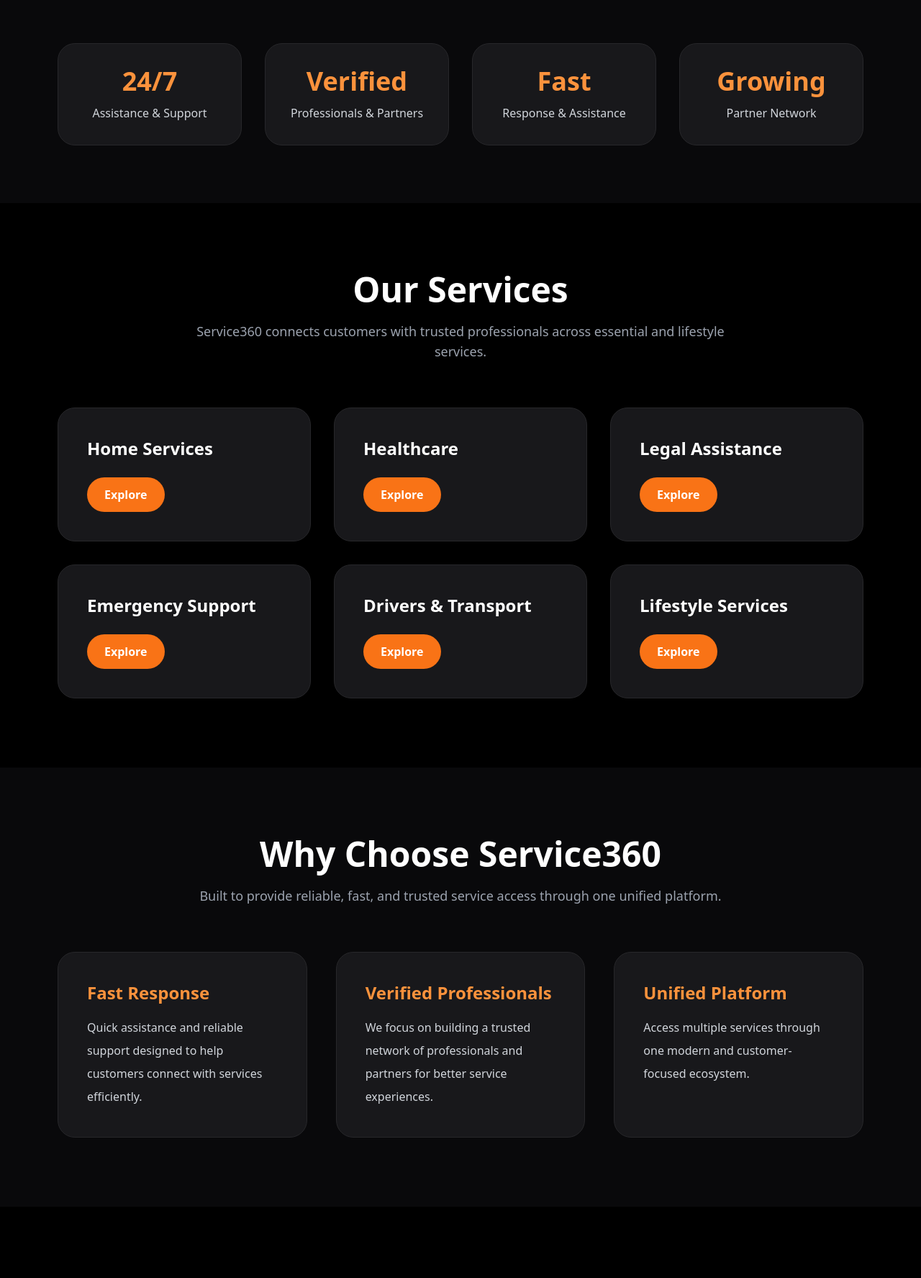
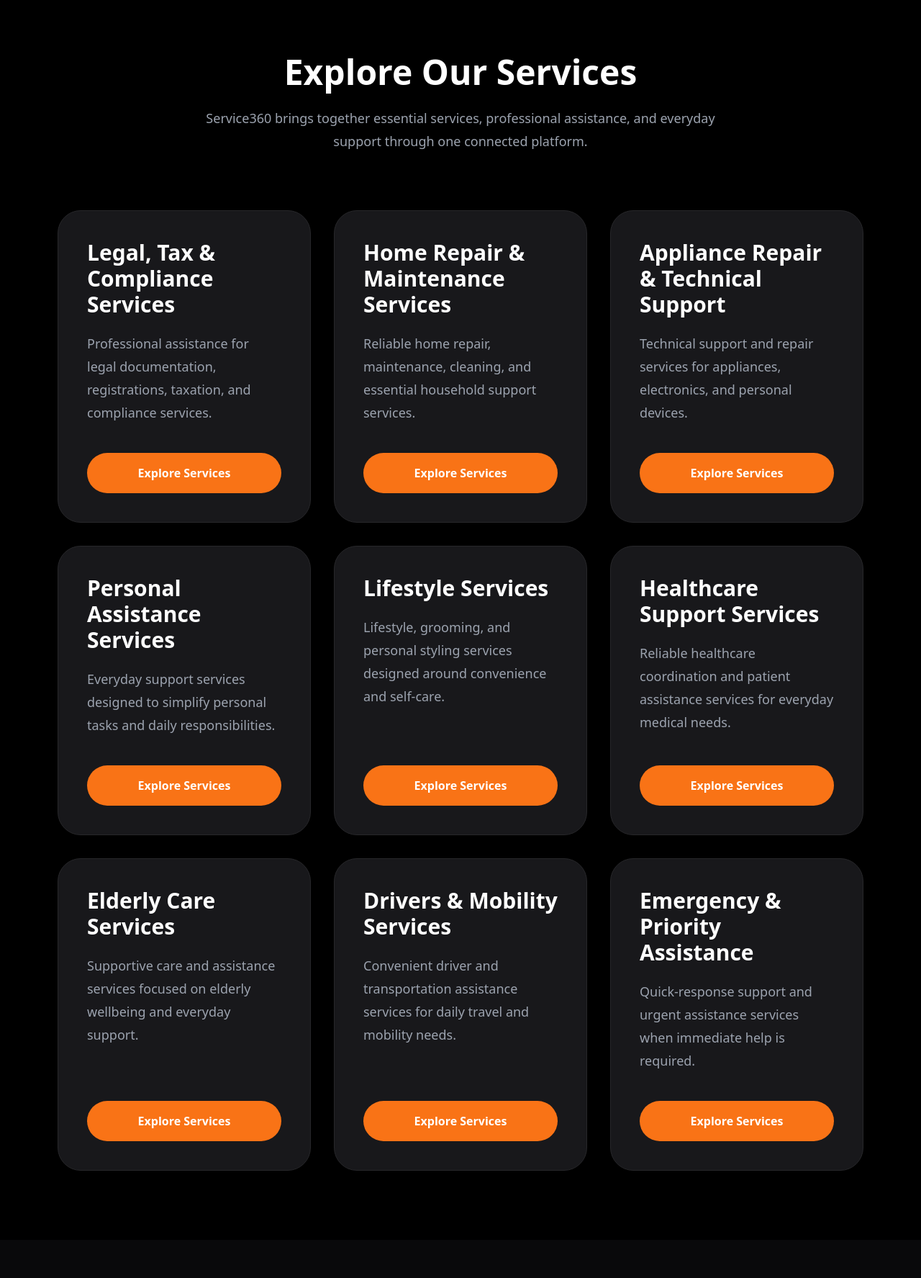
Before and after one commit to service-360/service360-website, a Next.js app: page / in a window 1280 px wide. Shown: the part 983-2758 px from the top of the page at 72% size. Built offline with nearby package versions, Linux system fonts and the light colour scheme.

Commit message:
Redesign homepage with structured service categories

```diff
--- a/app/page.js
+++ b/app/page.js
@@ -5,13 +5,71 @@ import Footer from "./components/Footer"
 
 export default function Home() {
 
-  const services = [
-    "Home Services",
-    "Healthcare",
-    "Legal Assistance",
-    "Emergency Support",
-    "Drivers & Transport",
-    "Lifestyle Services"
+  const serviceCategories = [
+
+    {
+      category: "Legal, Tax & Compliance Services",
+
+      description:
+        "Professional assistance for legal documentation, registrations, taxation, and compliance services.",
+    },
+
+    {
+      category: "Home Repair & Maintenance Services",
+
+      description:
+        "Reliable home repair, maintenance, cleaning, and essential household support services.",
+    },
+
+    {
+      category: "Appliance Repair & Technical Support",
+
+      description:
+        "Technical support and repair services for appliances, electronics, and personal devices.",
+    },
+
+    {
+      category: "Personal Assistance Services",
+
+      description:
+        "Everyday support services designed to simplify personal tasks and daily responsibilities.",
+    },
+
+    {
+      category: "Lifestyle Services",
+
+      description:
+        "Lifestyle, grooming, and personal styling services designed around convenience and self-care.",
+    },
+
+    {
+      category: "Healthcare Support Services",
+
+      description:
+        "Reliable healthcare coordination and patient assistance services for everyday medical needs.",
+    },
+
+    {
+      category: "Elderly Care Services",
+
+      description:
+        "Supportive care and assistance services focused on elderly wellbeing and everyday support.",
+    },
+
+    {
+      category: "Drivers & Mobility Services",
+
+      description:
+        "Convenient driver and transportation assistance services for daily travel and mobility needs.",
+    },
+
+    {
+      category: "Emergency & Priority Assistance",
+
+      description:
+        "Quick-response support and urgent assistance services when immediate help is required.",
+    },
+
   ]
 
   return (
@@ -92,10 +150,10 @@ export default function Home() {
                 <div className="bg-black border border-zinc-800 rounded-2xl p-5 flex items-center justify-between">
                   <div>
                     <p className="text-lg font-semibold">
-                      Plumbing Services
+                      Home Services
                     </p>
                     <p className="text-gray-500 text-sm">
-                      Quick home assistance
+                      Quick household assistance
                     </p>
                   </div>
 
@@ -107,10 +165,10 @@ export default function Home() {
                 <div className="bg-black border border-zinc-800 rounded-2xl p-5 flex items-center justify-between">
                   <div>
                     <p className="text-lg font-semibold">
-                      Legal Documentation
+                      Legal & Tax Services
                     </p>
                     <p className="text-gray-500 text-sm">
-                      Trusted legal support
+                      Trusted documentation support
                     </p>
                   </div>
 
@@ -144,137 +202,123 @@ export default function Home() {
 
       </section>
 
-      {/* Trust Metrics */}
-      <section className="px-6 md:px-20 py-20 bg-zinc-950">
-
-        <div className="grid md:grid-cols-4 gap-8 text-center">
-
-          <div className="bg-zinc-900 border border-zinc-800 rounded-3xl p-8">
-            <h3 className="text-4xl font-bold text-orange-400 mb-3">
-              24/7
-            </h3>
-            <p className="text-gray-300">
-              Assistance & Support
-            </p>
-          </div>
-
-          <div className="bg-zinc-900 border border-zinc-800 rounded-3xl p-8">
-            <h3 className="text-4xl font-bold text-orange-400 mb-3">
-              Verified
-            </h3>
-            <p className="text-gray-300">
-              Professionals & Partners
-            </p>
-          </div>
-
-          <div className="bg-zinc-900 border border-zinc-800 rounded-3xl p-8">
-            <h3 className="text-4xl font-bold text-orange-400 mb-3">
-              Fast
-            </h3>
-            <p className="text-gray-300">
-              Response & Assistance
-            </p>
-          </div>
-
-          <div className="bg-zinc-900 border border-zinc-800 rounded-3xl p-8">
-            <h3 className="text-4xl font-bold text-orange-400 mb-3">
-              Growing
-            </h3>
-            <p className="text-gray-300">
-              Partner Network
-            </p>
-          </div>
-
-        </div>
-
-      </section>
-
-      {/* Services */}
+      {/* Services Ecosystem */}
       <section className="px-6 md:px-20 py-24 bg-black">
 
-        <div className="text-center mb-16">
+        <div className="text-center mb-20">
 
-          <h2 className="text-4xl md:text-5xl font-bold mb-5">
-            Our Services
+          <h2 className="text-4xl md:text-5xl font-bold mb-6">
+            Explore Our Services
           </h2>
 
-          <p className="text-gray-400 text-lg max-w-3xl mx-auto">
-            Service360 connects customers with trusted professionals across essential and lifestyle services.
+          <p className="text-gray-400 text-lg max-w-3xl mx-auto leading-8">
+            Service360 brings together essential services, professional assistance, and everyday support through one connected platform.
           </p>
 
         </div>
 
         <div className="grid md:grid-cols-3 gap-8">
 
-          {services.map((service, index) => (
+          {serviceCategories.map((category, index) => (
+
             <div
               key={index}
-              className="bg-zinc-900 border border-zinc-800 rounded-3xl p-10 hover:border-orange-500 transition duration-300"
+              className="bg-zinc-900 border border-zinc-800 rounded-[32px] p-10 hover:border-orange-500 transition duration-300 flex flex-col justify-between"
             >
 
-              <h3 className="text-2xl font-semibold mb-6">
-                {service}
-              </h3>
+              <div>
+
+                <h3 className="text-3xl font-bold mb-5">
+                  {category.category}
+                </h3>
+
+                <p className="text-gray-400 text-lg leading-8 mb-10">
+                  {category.description}
+                </p>
+
+              </div>
 
               <a
                 href="/services"
-                className="inline-block bg-orange-500 hover:bg-orange-600 transition px-6 py-3 rounded-full font-semibold"
+                className="inline-block bg-orange-500 hover:bg-orange-600 transition px-8 py-4 rounded-full font-semibold text-center"
               >
-                Explore
+                Explore Services
               </a>
 
             </div>
+
           ))}
 
         </div>
 
       </section>
 
-      {/* Why Choose Us */}
+      {/* Why Service360 */}
       <section className="px-6 md:px-20 py-24 bg-zinc-950">
 
-        <div className="text-center mb-16">
+        <div className="text-center mb-20">
 
-          <h2 className="text-4xl md:text-5xl font-bold mb-5">
-            Why Choose Service360
+          <h2 className="text-4xl md:text-5xl font-bold mb-6">
+            Why Service360
           </h2>
 
-          <p className="text-gray-400 text-lg max-w-3xl mx-auto">
-            Built to provide reliable, fast, and trusted service access through one unified platform.
+          <p className="text-gray-400 text-lg max-w-3xl mx-auto leading-8">
+            Built to simplify access to trusted services and everyday assistance through one modern platform.
           </p>
 
         </div>
 
-        <div className="grid md:grid-cols-3 gap-10">
+        <div className="grid md:grid-cols-3 gap-8">
 
-          <div className="bg-zinc-900 border border-zinc-800 rounded-3xl p-10">
-            <h3 className="text-2xl font-bold mb-4 text-orange-400">
-              Fast Response
+          {/* Card 1 */}
+          <div className="bg-zinc-900 border border-zinc-800 rounded-[32px] p-10 hover:border-orange-500 transition duration-300">
+
+            <div className="mb-6 text-orange-400 text-5xl">
+              •
+            </div>
+
+            <h3 className="text-3xl font-bold mb-5">
+              One Platform, Multiple Services
             </h3>
 
-            <p className="text-gray-300 leading-8">
-              Quick assistance and reliable support designed to help customers connect with services efficiently.
+            <p className="text-gray-400 text-lg leading-8">
+              From home services and legal support to healthcare and personal assistance — access everything through one connected experience.
             </p>
+
           </div>
 
-          <div className="bg-zinc-900 border border-zinc-800 rounded-3xl p-10">
-            <h3 className="text-2xl font-bold mb-4 text-orange-400">
-              Verified Professionals
+          {/* Card 2 */}
+          <div className="bg-zinc-900 border border-zinc-800 rounded-[32px] p-10 hover:border-orange-500 transition duration-300">
+
+            <div className="mb-6 text-orange-400 text-5xl">
+              •
+            </div>
+
+            <h3 className="text-3xl font-bold mb-5">
+              Assistance That Feels Simple
             </h3>
 
-            <p className="text-gray-300 leading-8">
-              We focus on building a trusted network of professionals and partners for better service experiences.
+            <p className="text-gray-400 text-lg leading-8">
+              We focus on reducing everyday stress by making service access faster, easier, and more convenient.
             </p>
+
           </div>
 
-          <div className="bg-zinc-900 border border-zinc-800 rounded-3xl p-10">
-            <h3 className="text-2xl font-bold mb-4 text-orange-400">
-              Unified Platform
+          {/* Card 3 */}
+          <div className="bg-zinc-900 border border-zinc-800 rounded-[32px] p-10 hover:border-orange-500 transition duration-300">
+
+            <div className="mb-6 text-orange-400 text-5xl">
+              •
+            </div>
+
+            <h3 className="text-3xl font-bold mb-5">
+              Designed Around Real Life
             </h3>
 
-            <p className="text-gray-300 leading-8">
-              Access multiple services through one modern and customer-focused ecosystem.
+            <p className="text-gray-400 text-lg leading-8">
+              Whether it’s urgent support or everyday assistance, Service360 is designed to make everyday life easier and more convenient.
             </p>
+
           </div>
 
         </div>
@@ -285,6 +329,7 @@ export default function Home() {
       <section className="px-6 md:px-20 py-24 bg-black text-white">
 
         <div className="text-center mb-16">
+
           <h2 className="text-4xl md:text-5xl font-bold mb-5">
             Meet The Founders
           </h2>
@@ -292,6 +337,7 @@ export default function Home() {
           <p className="text-gray-400 text-lg max-w-3xl mx-auto">
             Building a trusted and technology-driven service ecosystem designed to simplify everyday life.
           </p>
+
         </div>
 
         <div className="grid md:grid-cols-2 gap-10">
@@ -378,7 +424,7 @@ export default function Home() {
         <h2 className="text-4xl md:text-6xl font-bold mb-8">
           Need Assistance?
           <br />
-          Book a Service Instantly.
+          Explore Services Instantly.
         </h2>
 
         <a
```
